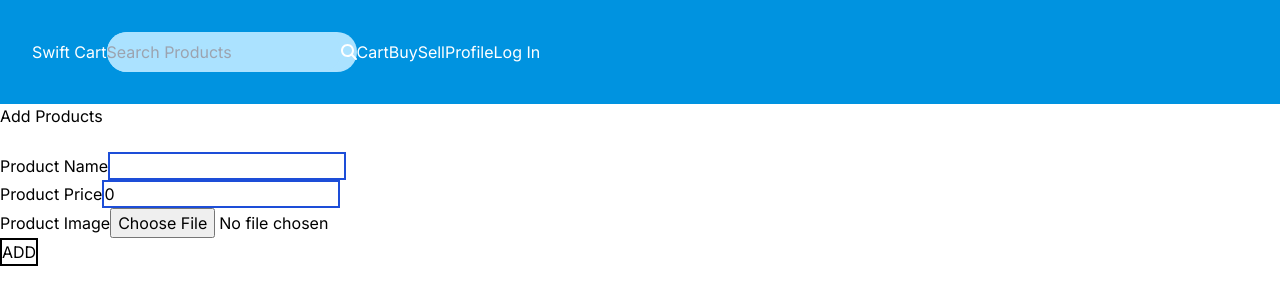
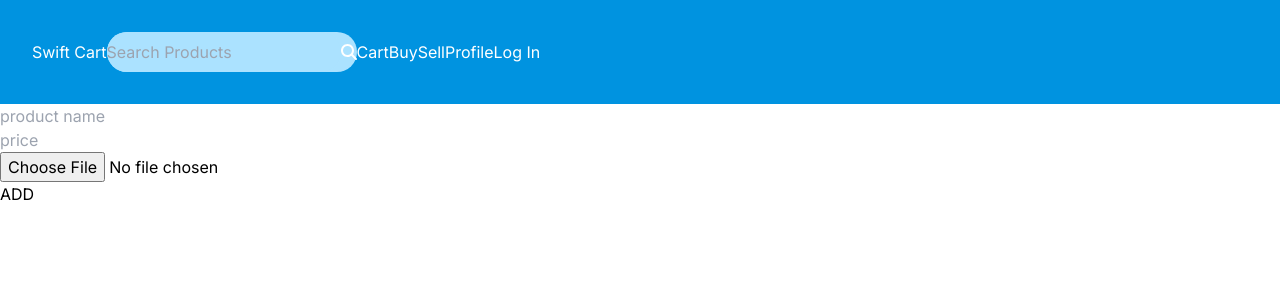
Before and after one commit to puspah-ghimire/Swift_Cart, a Next.js app in the folder swift_cart/: page /AddProducts in a window 1280 px wide. Shown: the top 304 px of the page. Built offline with nearby package versions, Linux system fonts and the light colour scheme.

Commit message:
user can now add products

```diff
--- a/swift_cart/app/(shop)/AddProducts/page.js
+++ b/swift_cart/app/(shop)/AddProducts/page.js
@@ -2,61 +2,44 @@
 
 import React from 'react'
 import { useState } from 'react'
+import { storage, db } from '@/app/firebase/firebase'
+import { ref, uploadBytes, getDownloadURL } from 'firebase/storage'
+import { v4 } from 'uuid'
+import { addDoc, collection } from 'firebase/firestore'
 
 const page = () => {
   const [productName, setProductName] = useState('')
   const [productPrice, setProductPrice] = useState(0)
-  const [productImg, setProductImg] = useState(null)
-  const [error, setError] = useState('')
+  const [productImage, setproductImage] = useState(null)
 
-  const types = ['image/png', 'image/jpeg']
+  const upload = () => {
+    if (productImage == null) return
 
-  const productImgHandler = (e) => {
-    let selectedFile = e.target.files[0]
-    if (selectedFile && types.includes(selectedFile.type)){
-      setProductImg(selectedFile)
-      setError('')
-    } else {
-      setProductImg(null)
-      setError("Pls select png or jpeg image")
-    }
-  }
+    const productImageRef = ref(storage, `productImages/${productImage.name + v4()}`)
 
-  const addProduct =(e)=> {
-    e.preventDefault()
-    console.log(productName, productPrice, productImg)
+    uploadBytes(productImageRef, productImage).then(()=> {
+      alert("Image Uploaded")
+
+      getDownloadURL(productImageRef).then(url => {
+        addDoc(collection(db, "products"), {
+          productName: productName,
+          productPrice: productPrice,
+          productImg: url
+        });
+    })
+    })
   }
 
   return (
-    <>
     <div>
-      <h2>Add Products</h2>
+      <input type="text" placeholder='product name' onChange={e=>setProductName(e.target.value)}/>
       <br />
-      <form action="" onSubmit={addProduct}>
-        <label htmlFor="product-name">Product Name</label>
-        <input type="text" required
-          onChange={e => setProductName(e.target.value)} value={productName}
-          className=' border-2 border-blue-700' />
-
-        <br />
-
-        <label htmlFor="product-price">Product Price</label>
-        <input type="number" required
-          onChange={e => setProductPrice(e.target.value)} value={productPrice}
-          className=' border-2 border-blue-700' />
-
-        <br />
-        <label htmlFor="product-image">Product Image</label>
-        <input type="file"
-          onChange={productImgHandler}/>
-        <br />
-        <button className='border-black border-2'>ADD</button>
-      </form>
-
-      {error&&<span>{error}</span>}
+      <input type="number" placeholder='price' onChange={e=>setProductPrice(e.target.value)}/>
+      <br />
+      <input type="file" onChange={e => setproductImage(e.target.files[0])} />
+      <br />
+      <button onClick={upload}>ADD</button>
     </div>
-    </>
   )
 }
-
 export default page
--- a/swift_cart/app/firebase/firebase.js
+++ b/swift_cart/app/firebase/firebase.js
@@ -1,6 +1,7 @@
 import { initializeApp } from 'firebase/app';
 import { getAuth, GoogleAuthProvider } from 'firebase/auth'
 import { getFirestore } from 'firebase/firestore'
+import { getStorage, ref } from 'firebase/storage'
 
 const firebaseConfig = {
     apiKey: "AIzaSyBZwdGU8DshX451ECQsKWXAZZouQUPs4ik",
@@ -15,5 +16,5 @@ const firebaseConfig = {
 const app = initializeApp(firebaseConfig);
 export const auth = getAuth(app);
 export const googleAuth = new GoogleAuthProvider();
-
 export const db = getFirestore(app)
+export const storage = getStorage(app)
--- a/swift_cart/package.json
+++ b/swift_cart/package.json
@@ -22,6 +22,7 @@
     "react": "18.2.0",
     "react-dom": "18.2.0",
     "react-icons": "^4.11.0",
-    "tailwindcss": "3.3.3"
+    "tailwindcss": "3.3.3",
+    "uuid": "^9.0.1"
   }
 }
```
Also changed, not shown: 1 other file (tests, documents, lock files or other folders).
